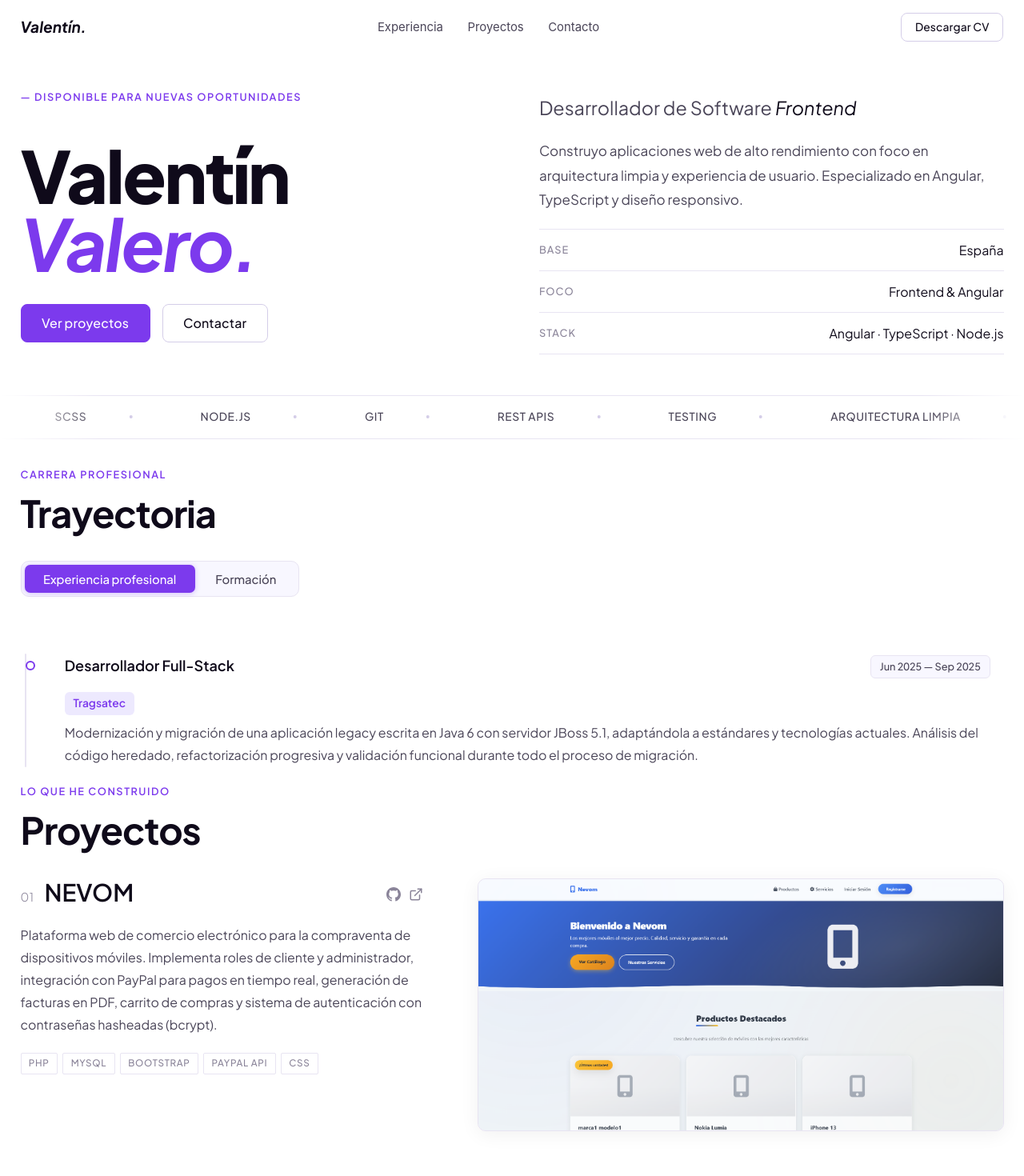
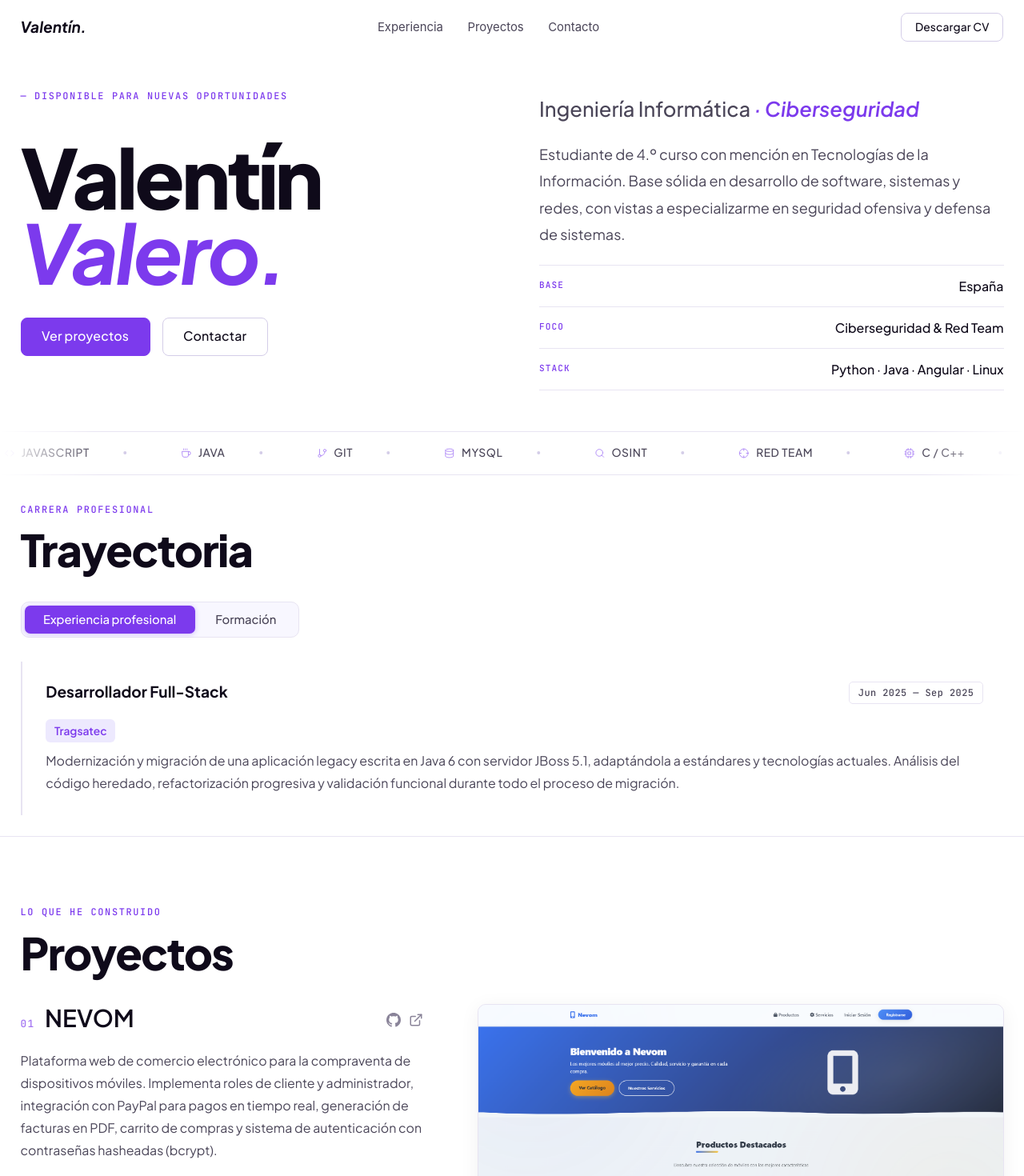
Before and after one commit to vvvalero/portfolio-valentinValero, an Angular app: page / in a window 1280 px wide. Shown: the top 1470 px of the page at 80% size. Built offline with nearby package versions, Linux system fonts and the light colour scheme.

Commit message:
Mejorados estilos del marquee

```diff
--- a/src/app/components/contact/contact.html
+++ b/src/app/components/contact/contact.html
@@ -1,20 +1,20 @@
 <section id="contact">
-  <div class="contact-inner">
+  <div class="container contact-inner">
+
+    <div class="contact-left">
       <span class="section-label">Contacto</span>
+      <h2 class="contact-heading">Trabajemos <em>juntos.</em></h2>
+    </div>
 
-    <h2 class="contact-heading">
-      Trabajemos<br>
-      <em>juntos.</em>
-    </h2>
-
+    <div class="contact-right">
       <p class="contact-sub">
-      Estoy disponible para nuevas oportunidades, colaboraciones o simplemente para charlar.
+        Disponible para nuevas oportunidades y colaboraciones.
         Si mi perfil te encaja, escríbeme.
       </p>
 
       <a href="mailto:vvaleroj6@gmail.com" class="contact-cta">
         <span>vvaleroj6&#64;gmail.com</span>
-      <svg xmlns="http://www.w3.org/2000/svg" width="20" height="20" viewBox="0 0 24 24" fill="none" stroke="currentColor" stroke-width="1.75" stroke-linecap="round" stroke-linejoin="round" aria-hidden="true">
+        <svg xmlns="http://www.w3.org/2000/svg" width="18" height="18" viewBox="0 0 24 24" fill="none" stroke="currentColor" stroke-width="1.75" stroke-linecap="round" stroke-linejoin="round" aria-hidden="true">
           <path d="M7 17 17 7"/>
           <path d="M7 7h10v10"/>
         </svg>
@@ -23,7 +23,7 @@
       <div class="contact-social">
         <a href="https://linkedin.com/in/vvalero6" target="_blank" rel="noopener" class="social-link">
           LinkedIn
-        <svg xmlns="http://www.w3.org/2000/svg" width="13" height="13" viewBox="0 0 24 24" fill="none" stroke="currentColor" stroke-width="2" stroke-linecap="round" stroke-linejoin="round" aria-hidden="true">
+          <svg xmlns="http://www.w3.org/2000/svg" width="12" height="12" viewBox="0 0 24 24" fill="none" stroke="currentColor" stroke-width="2" stroke-linecap="round" stroke-linejoin="round" aria-hidden="true">
             <path d="M7 17 17 7"/>
             <path d="M7 7h10v10"/>
           </svg>
@@ -31,11 +31,13 @@
         <span class="social-sep" aria-hidden="true">/</span>
         <a href="https://github.com/vvvalero" target="_blank" rel="noopener" class="social-link">
           GitHub
-        <svg xmlns="http://www.w3.org/2000/svg" width="13" height="13" viewBox="0 0 24 24" fill="none" stroke="currentColor" stroke-width="2" stroke-linecap="round" stroke-linejoin="round" aria-hidden="true">
+          <svg xmlns="http://www.w3.org/2000/svg" width="12" height="12" viewBox="0 0 24 24" fill="none" stroke="currentColor" stroke-width="2" stroke-linecap="round" stroke-linejoin="round" aria-hidden="true">
             <path d="M7 17 17 7"/>
             <path d="M7 7h10v10"/>
           </svg>
         </a>
       </div>
     </div>
+
+  </div>
 </section>
--- a/src/app/components/contact/contact.scss
+++ b/src/app/components/contact/contact.scss
@@ -1,21 +1,27 @@
 #contact {
-  padding: 4.5rem 0 5.5rem;
+  padding: 3rem 0 4rem;
+  margin-top: 4rem;
+  border-top: 1px solid var(--border);
 }
 
 .contact-inner {
-  max-width: 780px;
-  margin: 0 auto;
-  padding: 0 var(--side-pad, 2rem);
+  display: flex;
+  align-items: center;
+  justify-content: space-between;
+  gap: 3rem;
+  flex-wrap: wrap;
+}
+
+.contact-left {
   display: flex;
   flex-direction: column;
-  align-items: flex-start;
-  gap: 1.5rem;
+  gap: 0.5rem;
 }
 
 .contact-heading {
-  font-size: clamp(3.5rem, 10vw, 7.5rem);
+  font-size: clamp(2rem, 4vw, 3rem);
   font-weight: 800;
-  line-height: 1;
+  line-height: 1.05;
   letter-spacing: -0.03em;
   color: var(--text);
   margin: 0;
@@ -25,6 +31,93 @@
     color: var(--accent);
   }
 }
+
+.contact-right {
+  display: flex;
+  flex-direction: column;
+  align-items: flex-start;
+  gap: 1rem;
+  max-width: 420px;
+}
+
+.contact-sub {
+  font-size: 0.9375rem;
+  color: var(--text-muted);
+  line-height: 1.75;
+  margin: 0;
+}
+
+.contact-cta {
+  display: inline-flex;
+  align-items: center;
+  gap: 0.5rem;
+  font-size: 1rem;
+  font-weight: 600;
+  color: var(--text);
+  text-decoration: none;
+  border-bottom: 1px solid var(--border);
+  padding-bottom: 0.2rem;
+  transition: color 0.25s, border-color 0.25s;
+
+  svg {
+    transition: transform 0.25s cubic-bezier(0.4, 0, 0.2, 1);
+    flex-shrink: 0;
+  }
+
+  &:hover {
+    color: var(--accent);
+    border-color: var(--accent-dim);
+
+    svg {
+      transform: translate(4px, -4px);
+    }
+  }
+}
+
+.contact-social {
+  display: flex;
+  align-items: center;
+  gap: 0.75rem;
+}
+
+.social-sep {
+  color: var(--text-dim);
+  font-size: 0.875rem;
+}
+
+.social-link {
+  display: inline-flex;
+  align-items: center;
+  gap: 0.3rem;
+  font-size: 0.8125rem;
+  font-weight: 500;
+  letter-spacing: 0.04em;
+  text-transform: uppercase;
+  color: var(--text-dim);
+  text-decoration: none;
+  transition: color 0.2s;
+
+  svg {
+    transition: transform 0.2s;
+  }
+
+  &:hover {
+    color: var(--accent);
+
+    svg {
+      transform: translate(2px, -2px);
+    }
+  }
+}
+
+@media (max-width: 700px) {
+  .contact-inner {
+    flex-direction: column;
+    align-items: flex-start;
+    gap: 2rem;
+  }
+}
+
 
 .contact-sub {
   font-size: 1.0625rem;
--- a/src/app/components/experience/experience.html
+++ b/src/app/components/experience/experience.html
@@ -23,7 +23,6 @@
     <div class="timeline">
       @for (exp of workExperiences; track exp.id) {
         <div class="timeline-item">
-          <div class="timeline-dot"></div>
           <div class="timeline-content">
             <div class="timeline-header">
               <h3>{{ exp.role }}</h3>
@@ -41,7 +40,6 @@
     <div class="timeline">
       @for (edu of education; track edu.id) {
         <div class="timeline-item">
-          <div class="timeline-dot"></div>
           <div class="timeline-content">
             <div class="timeline-header">
               <h3>{{ edu.role }}</h3>
--- a/src/app/components/experience/experience.scss
+++ b/src/app/components/experience/experience.scss
@@ -6,7 +6,7 @@
   border-radius: 10px;
   padding: 4px;
   gap: 2px;
-  margin-bottom: 3rem;
+  margin-bottom: 1.75rem;
 }
 
 .tab-btn {
@@ -36,52 +36,26 @@
 
 /* ---- Timeline ---- */
 .timeline {
-  position: relative;
-  padding-left: 2rem;
-
-  &::before {
-    content: '';
-    position: absolute;
-    left: 5px;
-    top: 20px;
-    bottom: 20px;
-    width: 2px;
-    border-radius: 2px;
-    background-color: var(--border);
-  }
+  display: flex;
+  flex-direction: column;
+  gap: 0;
+  padding-bottom: 1.5rem;
 }
 
 .timeline-item {
   position: relative;
-  padding: 1.25rem 1rem 1.25rem 1.25rem;
-  border-radius: 12px;
-  margin-bottom: 0.375rem;
-  transition: background-color 0.2s;
+  padding: 1.5rem 1.5rem 1.5rem 1.75rem;
+  border-left: 2px solid var(--border);
+  transition: border-color 0.25s, background-color 0.2s;
 
-  &:last-child {
-    margin-bottom: 0;
+  &:first-child {
+    border-radius: 0;
   }
 
   &:hover {
+    border-left-color: var(--accent);
     background-color: var(--bg-surface);
   }
-
-  &:hover .timeline-dot {
-    background-color: var(--accent);
-    box-shadow: 0 0 0 4px var(--accent-light);
-  }
-}
-
-.timeline-dot {
-  position: absolute;
-  left: -1.625rem;
-  top: 1.65rem;
-  width: 12px;
-  height: 12px;
-  background-color: var(--bg);
-  border: 2px solid var(--accent);
-  border-radius: 50%;
-  transition: background-color 0.2s, box-shadow 0.25s;
 }
 
 .timeline-header {
@@ -90,7 +64,7 @@
   justify-content: space-between;
   gap: 1rem;
   flex-wrap: wrap;
-  margin-bottom: 0.5rem;
+  margin-bottom: 0.625rem;
 }
 
 .timeline-content {
@@ -100,16 +74,16 @@
 
   h3 {
     color: var(--text);
-    font-size: 1.0625rem;
-    font-weight: 600;
+    font-size: 1.125rem;
+    font-weight: 700;
     margin: 0;
-    line-height: 1.4;
+    line-height: 1.3;
   }
 
   p {
     color: var(--text-muted);
     font-size: 0.9375rem;
-    line-height: 1.75;
+    line-height: 1.8;
     margin: 0;
   }
 }
@@ -130,13 +104,14 @@
   display: inline-flex;
   align-items: center;
   flex-shrink: 0;
-  font-size: 0.75rem;
+  font-family: 'JetBrains Mono', monospace;
+  font-size: 0.7rem;
   font-weight: 500;
   color: var(--text-muted);
-  background-color: var(--bg-surface);
+  background-color: transparent;
   border: 1px solid var(--border);
-  border-radius: 6px;
+  border-radius: 5px;
   padding: 0.2rem 0.625rem;
   white-space: nowrap;
-  font-variant-numeric: tabular-nums;
+  letter-spacing: 0.04em;
 }
--- a/src/app/components/hero/hero.html
+++ b/src/app/components/hero/hero.html
@@ -17,11 +17,12 @@
 
     <!-- Right: Role + description + meta -->
     <div class="hero-right">
-      <p class="hero-role">Desarrollador de Software <em>Frontend</em></p>
+      <p class="hero-role">Ingeniería Informática <em>· Ciberseguridad</em></p>
 
       <p class="hero-description">
-        Construyo aplicaciones web de alto rendimiento con foco en arquitectura limpia
-        y experiencia de usuario. Especializado en Angular, TypeScript y diseño responsivo.
+        Estudiante de 4.º curso con mención en Tecnologías de la Información.
+        Base sólida en desarrollo de software, sistemas y redes, con vistas a especializarme
+        en seguridad ofensiva y defensa de sistemas.
       </p>
 
       <dl class="hero-meta">
@@ -31,11 +32,11 @@
         </div>
         <div class="hero-meta-item">
           <dt>Foco</dt>
-          <dd>Frontend &amp; Angular</dd>
+          <dd>Ciberseguridad &amp; Red Team</dd>
         </div>
         <div class="hero-meta-item">
           <dt>Stack</dt>
-          <dd>Angular · TypeScript · Node.js</dd>
+          <dd>Python · Java · Angular · Linux</dd>
         </div>
       </dl>
     </div>
@@ -46,7 +47,10 @@
 <div class="marquee-track" aria-hidden="true">
   <div class="marquee-inner">
     @for (item of marqueeItems.concat(marqueeItems); track $index) {
-      <span class="marquee-item">{{ item }}</span>
+      <span class="marquee-item">
+        <span class="marquee-icon" [innerHTML]="item.icon | safeHtml"></span>
+        {{ item.name }}
+      </span>
     }
   </div>
 </div>
--- a/src/app/components/hero/hero.scss
+++ b/src/app/components/hero/hero.scss
@@ -36,10 +36,10 @@
 }
 
 .hero-name {
-  font-size: clamp(3rem, 7vw, 5.5rem);
+  font-size: clamp(3.5rem, 8vw, 6.5rem);
   font-weight: 800;
-  line-height: 0.95;
-  letter-spacing: -0.03em;
+  line-height: 0.92;
+  letter-spacing: -0.04em;
   color: var(--text);
   margin: 0;
 }
@@ -69,21 +69,23 @@
 }
 
 .hero-role {
-  font-size: clamp(1.125rem, 2.2vw, 1.375rem);
+  font-size: clamp(1.25rem, 2.5vw, 1.5rem);
   color: var(--text-muted);
   margin: 0;
   line-height: 1.4;
+  font-weight: 500;
 
   em {
     font-style: italic;
-    color: var(--text);
+    color: var(--accent);
+    font-weight: 600;
   }
 }
 
 .hero-description {
-  font-size: 1rem;
+  font-size: 1.0625rem;
   color: var(--text-muted);
-  line-height: 1.8;
+  line-height: 1.85;
   margin: 0;
 }
 
@@ -101,17 +103,18 @@
   border-bottom: 1px solid var(--border);
 
   dt {
-    font-size: 0.75rem;
-    letter-spacing: 0.08em;
+    font-family: 'JetBrains Mono', monospace;
+    font-size: 0.65rem;
+    letter-spacing: 0.1em;
     text-transform: uppercase;
-    color: var(--text-dim);
+    color: var(--accent);
     font-weight: 500;
   }
 
   dd {
     font-size: 0.9375rem;
     color: var(--text);
-    font-weight: 400;
+    font-weight: 500;
   }
 }
 
--- a/src/app/components/hero/hero.ts
+++ b/src/app/components/hero/hero.ts
@@ -1,18 +1,65 @@
 import { Component, inject, PLATFORM_ID } from '@angular/core';
 import { isPlatformBrowser } from '@angular/common';
+import { SafeHtmlPipe } from '../../pipes/safe-html.pipe';
+
+export interface MarqueeItem {
+  name: string;
+  icon: string;
+}
+
+const svg = (inner: string): string =>
+  `<svg viewBox="0 0 24 24" width="13" height="13" fill="none" stroke="currentColor" stroke-width="1.75" stroke-linecap="round" stroke-linejoin="round" aria-hidden="true">${inner}</svg>`;
 
 @Component({
   selector: 'app-hero',
   templateUrl: './hero.html',
   styleUrl: './hero.scss',
+  imports: [SafeHtmlPipe],
 })
 export class Hero {
   private platformId = inject(PLATFORM_ID);
 
-  readonly marqueeItems: string[] = [
-    'Angular', 'TypeScript', 'RxJS', 'SCSS', 'Node.js', 'Git',
-    'REST APIs', 'Testing', 'Arquitectura limpia', 'Rendimiento web',
-    'Accesibilidad', 'Diseño responsivo',
+  readonly marqueeItems: MarqueeItem[] = [
+    {
+      name: 'Pentesting',
+      icon: svg(`<path d="M12 22s8-4 8-10V5l-8-3-8 3v7c0 6 8 10 8 10z"/><polyline points="9 12 11 14 15 10"/>`),
+    },
+    {
+      name: 'Linux',
+      icon: svg(`<polyline points="4 17 10 11 4 5"/><line x1="12" y1="19" x2="20" y2="19"/>`),
+    },
+    {
+      name: 'JavaScript',
+      icon: svg(`<polyline points="16 18 22 12 16 6"/><polyline points="8 6 2 12 8 18"/>`),
+    },
+    {
+      name: 'Java',
+      icon: svg(`<path d="M17 8h1a4 4 0 0 1 0 8h-1"/><path d="M3 8h14v9a4 4 0 0 1-4 4H7a4 4 0 0 1-4-4z"/><line x1="6" y1="2" x2="6" y2="4"/><line x1="10" y1="2" x2="10" y2="4"/><line x1="14" y1="2" x2="14" y2="4"/>`),
+    },
+    {
+      name: 'Git',
+      icon: svg(`<line x1="6" y1="3" x2="6" y2="15"/><circle cx="18" cy="6" r="3"/><circle cx="6" cy="18" r="3"/><path d="M18 9a9 9 0 0 1-9 9"/>`),
+    },
+    {
+      name: 'MySQL',
+      icon: svg(`<ellipse cx="12" cy="5" rx="9" ry="3"/><path d="M21 12c0 1.66-4 3-9 3s-9-1.34-9-3"/><path d="M3 5v14c0 1.66 4 3 9 3s9-1.34 9-3V5"/>`),
+    },
+    {
+      name: 'OSINT',
+      icon: svg(`<circle cx="11" cy="11" r="8"/><line x1="21" y1="21" x2="16.65" y2="16.65"/>`),
+    },
+    {
+      name: 'Red Team',
+      icon: svg(`<circle cx="12" cy="12" r="10"/><line x1="22" y1="12" x2="18" y2="12"/><line x1="6" y1="12" x2="2" y2="12"/><line x1="12" y1="6" x2="12" y2="2"/><line x1="12" y1="22" x2="12" y2="18"/>`),
+    },
+    {
+      name: 'C / C++',
+      icon: svg(`<rect x="4" y="4" width="16" height="16" rx="2"/><rect x="9" y="9" width="6" height="6"/><line x1="9" y1="1" x2="9" y2="4"/><line x1="15" y1="1" x2="15" y2="4"/><line x1="9" y1="20" x2="9" y2="23"/><line x1="15" y1="20" x2="15" y2="23"/><line x1="20" y1="9" x2="23" y2="9"/><line x1="20" y1="14" x2="23" y2="14"/><line x1="1" y1="9" x2="4" y2="9"/><line x1="1" y1="14" x2="4" y2="14"/>`),
+    },
+    {
+      name: 'LoRaWAN / LPWAN',
+      icon: svg(`<path d="M5 12.55a11 11 0 0 1 14.08 0"/><path d="M1.42 9a16 16 0 0 1 21.16 0"/><path d="M8.53 16.11a6 6 0 0 1 6.95 0"/><circle cx="12" cy="20" r="1" fill="currentColor" stroke="none"/>`),
+    },
   ];
 
   scrollTo(sectionId: string): void {
--- a/src/app/components/projects/projects.html
+++ b/src/app/components/projects/projects.html
@@ -1,8 +1,9 @@
-<section id="projects" class="container">
-  <span class="section-label">Lo que he construido</span>
-  <h2 class="section-heading">Proyectos</h2>
+<section id="projects">
+  <div class="container">
+    <span class="section-label">Lo que he construido</span>
+    <h2 class="section-heading">Proyectos</h2>
 
-  <ul class="projects-list">
+    <ul class="projects-list">
     @for (project of projects; track project.id) {
       <li class="project-item">
 
@@ -47,5 +48,6 @@
 
       </li>
     }
-  </ul>
+    </ul>
+  </div>
 </section>
--- a/src/app/components/projects/projects.scss
+++ b/src/app/components/projects/projects.scss
@@ -1,3 +1,8 @@
+#projects {
+  padding: 5rem 0 6rem;
+  border-top: 1px solid var(--border);
+}
+
 .projects-list {
   list-style: none;
   margin: 0;
@@ -21,7 +26,7 @@
   }
 
   &:hover .project-number {
-    color: var(--accent);
+    opacity: 1;
   }
 }
 
@@ -41,13 +46,14 @@
 }
 
 .project-number {
-  font-family: 'Plus Jakarta Sans', system-ui, sans-serif;
-  font-size: 0.875rem;
-  font-weight: 300;
-  color: var(--text-dim);
+  font-family: 'JetBrains Mono', monospace;
+  font-size: 0.75rem;
+  font-weight: 500;
+  color: var(--accent);
   transition: color 0.25s;
-  letter-spacing: 0.04em;
+  letter-spacing: 0.1em;
   flex-shrink: 0;
+  opacity: 0.7;
 }
 
 .project-name {
@@ -137,20 +143,22 @@
 }
 
 .tech-tag {
-  font-size: 0.6875rem;
+  font-family: 'JetBrains Mono', monospace;
+  font-size: 0.6rem;
   font-weight: 500;
-  letter-spacing: 0.06em;
+  letter-spacing: 0.08em;
   text-transform: uppercase;
-  color: var(--text-dim);
+  color: var(--text-muted);
   border: 1px solid var(--border);
-  border-radius: 2px;
-  padding: 0.2rem 0.55rem;
-  background: transparent;
-  transition: border-color 0.2s, color 0.2s;
+  border-radius: 3px;
+  padding: 0.25rem 0.6rem;
+  background: var(--bg-surface);
+  transition: border-color 0.2s, color 0.2s, background-color 0.2s;
 
   &:hover {
     border-color: var(--accent-dim);
     color: var(--accent);
+    background-color: var(--accent-light);
   }
 }
 
--- /dev/null
+++ b/src/app/pipes/safe-html.pipe.ts
@@ -0,0 +1,11 @@
+import { Pipe, PipeTransform, inject } from '@angular/core';
+import { DomSanitizer, SafeHtml } from '@angular/platform-browser';
+
+@Pipe({ name: 'safeHtml', standalone: true })
+export class SafeHtmlPipe implements PipeTransform {
+  private sanitizer = inject(DomSanitizer);
+
+  transform(value: string): SafeHtml {
+    return this.sanitizer.bypassSecurityTrustHtml(value);
+  }
+}
--- a/src/styles.scss
+++ b/src/styles.scss
@@ -1,4 +1,4 @@
-@import url('https://fonts.googleapis.com/css2?family=Plus+Jakarta+Sans:ital,wght@0,300;0,400;0,500;0,600;0,700;0,800;1,400;1,500;1,600;1,700&display=swap');
+@import url('https://fonts.googleapis.com/css2?family=JetBrains+Mono:wght@400;500&family=Plus+Jakarta+Sans:ital,wght@0,300;0,400;0,500;0,600;0,700;0,800;1,400;1,500;1,600;1,700&display=swap');
 
 :root {
   --bg:           #ffffff;
@@ -50,9 +50,10 @@ section {
 
 /* ---- Typography ---- */
 .section-label {
-  font-size: 0.75rem;
-  font-weight: 600;
-  letter-spacing: 0.12em;
+  font-family: 'JetBrains Mono', monospace;
+  font-size: 0.7rem;
+  font-weight: 500;
+  letter-spacing: 0.14em;
   text-transform: uppercase;
   color: var(--accent);
   margin-bottom: 0.625rem;
@@ -60,11 +61,11 @@ section {
 }
 
 .section-heading {
-  font-size: clamp(2rem, 4vw, 2.75rem);
-  font-weight: 700;
-  letter-spacing: -0.025em;
+  font-size: clamp(2.25rem, 4.5vw, 3.25rem);
+  font-weight: 800;
+  letter-spacing: -0.03em;
   color: var(--text);
-  line-height: 1.15;
+  line-height: 1.1;
   margin: 0 0 2rem;
 }
 
@@ -157,8 +158,8 @@ section {
 .marquee-item {
   display: inline-flex;
   align-items: center;
-  gap: 0.625rem;
-  padding: 0 2.5rem;
+  gap: 0.5rem;
+  padding: 0 2rem;
   font-size: 0.8125rem;
   font-weight: 500;
   letter-spacing: 0.04em;
@@ -173,8 +174,16 @@ section {
     height: 4px;
     background-color: var(--border-mid);
     border-radius: 50%;
-    margin-left: 2.5rem;
+    margin-left: 2rem;
   }
+}
+
+.marquee-icon {
+  display: inline-flex;
+  align-items: center;
+  flex-shrink: 0;
+  color: var(--accent-dim);
+  opacity: 0.8;
 }
 
 /* ---- Site footer ---- */
```
Also changed, not shown: src/app/.html (added). Lines whose indentation alone changed are shown as unchanged.
